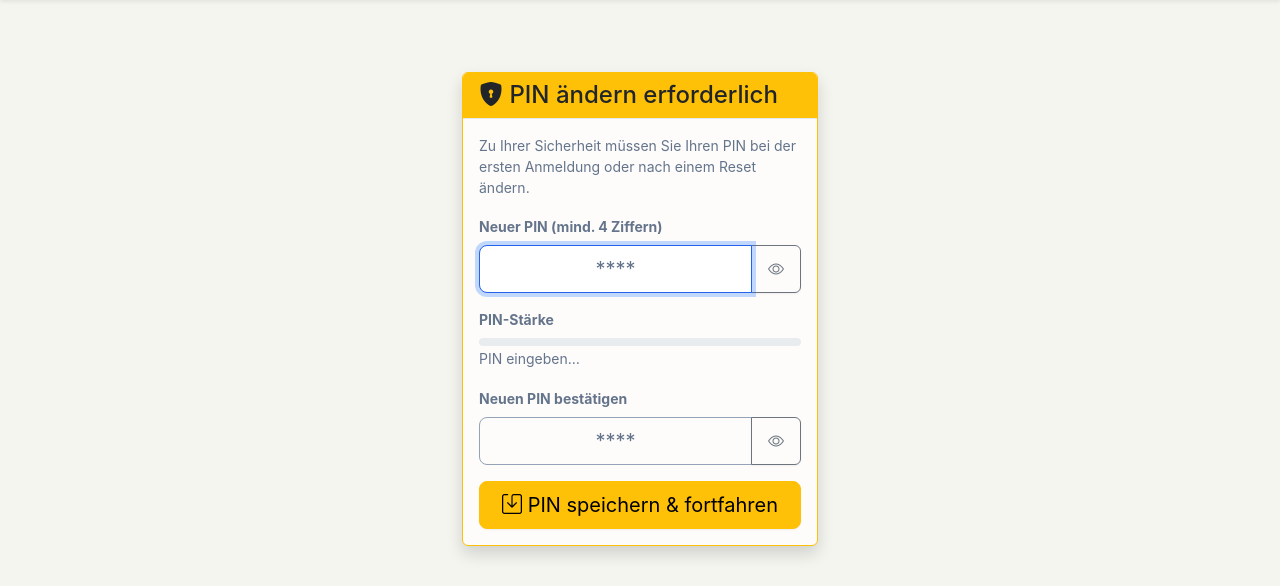
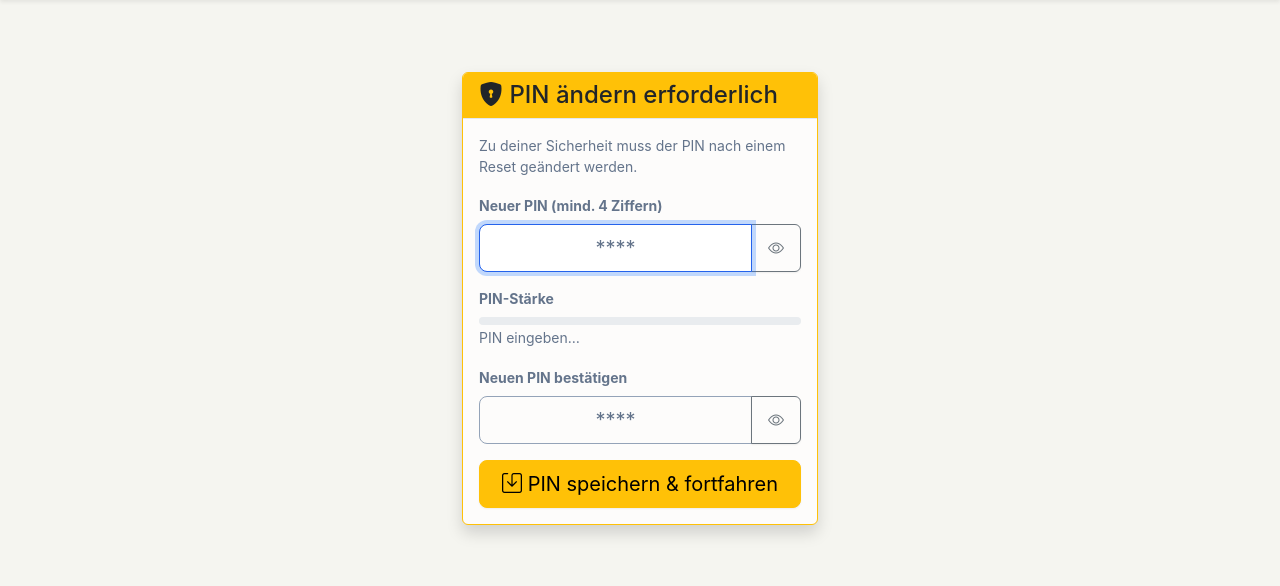
Before and after one commit to Ecronika/ticketsystem, a Flask app: page /change-pin in a window 1280 px wide. Shown: the part 81-667 px from the top of the page. Run offline with Flask 3, Linux system fonts and the light colour scheme; the visitor is signed in with stand-in values (Sample User, id 1); data that the repository does not hold is empty; some libraries are stand-ins or nearby versions.

Commit message:
feat(ux): context-aware intro text on change_pin page
Co-Authored-By: Claude Opus 4.6 (1M context) <noreply@anthropic.com>

```diff
--- a/ticketsystem/templates/change_pin.html
+++ b/ticketsystem/templates/change_pin.html
@@ -9,7 +9,11 @@
                 <h4 class="mb-0"><i class="bi bi-shield-lock-fill" aria-hidden="true"></i> PIN ändern erforderlich</h4>
             </div>
             <div class="card-body">
-                <p class="text-muted small">Zu Ihrer Sicherheit müssen Sie Ihren PIN bei der ersten Anmeldung oder nach einem Reset ändern.</p>
+                {% if request.args.get('first_login') %}
+                <p class="text-muted small">Willkommen! Dies ist deine erste Anmeldung. Wähle einen persönlichen PIN (nur Ziffern, mind. 4), den du dir merken kannst.</p>
+                {% else %}
+                <p class="text-muted small">Zu deiner Sicherheit muss der PIN nach einem Reset geändert werden.</p>
+                {% endif %}
                 <form method="POST">
                     <input type="hidden" name="csrf_token" value="{{ csrf_token() }}" />
                     <div class="mb-3">
```
